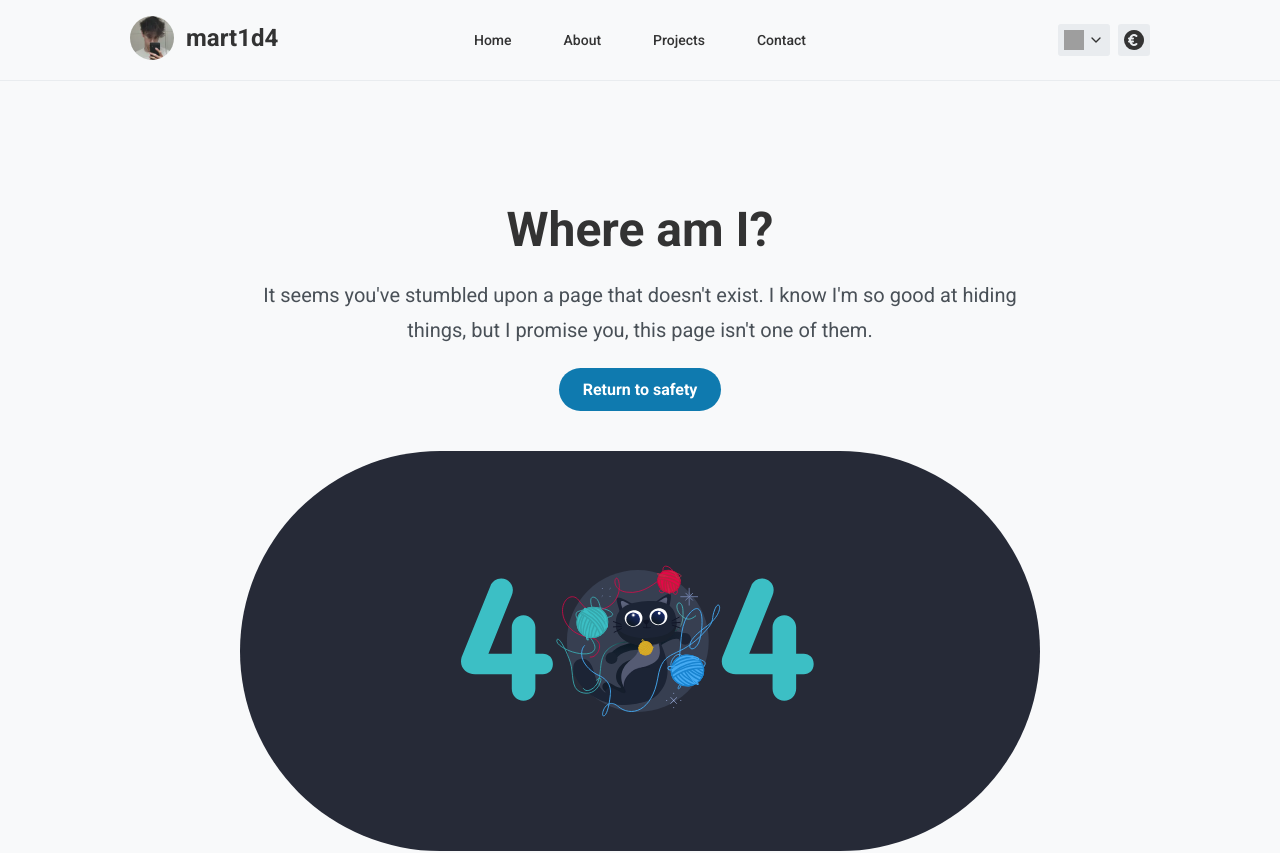
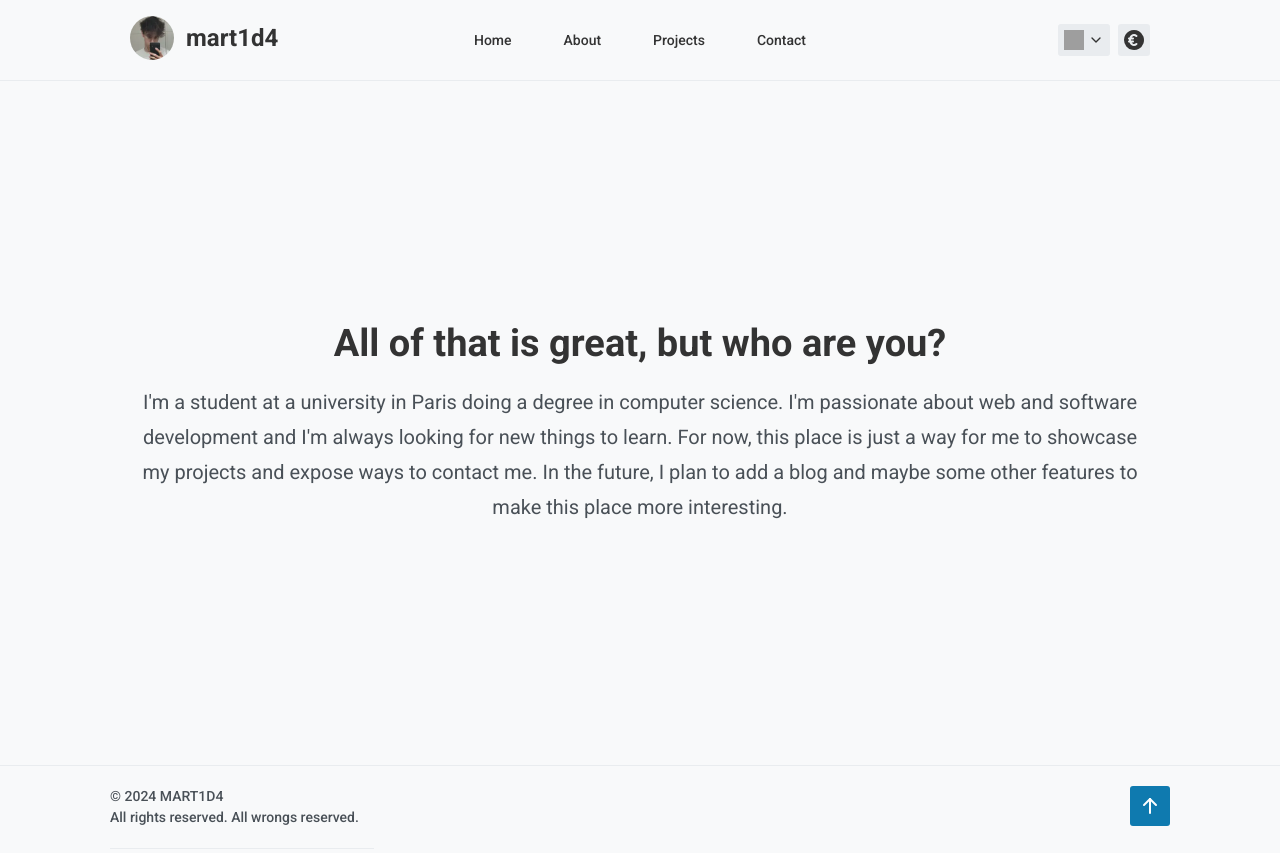
Before and after one commit to mart1d4/portfolio, a Next.js app: page /about in a window 1280 px wide. Before the commit this address had no page. Shown: the top 853 px of the page. Built offline with nearby package versions, Linux system fonts and the light colour scheme; grey boxes are pictures that could not be loaded.

Commit message:
Update CSS styles for Menu, Footer, NotFound, Tooltip, and Header components

```diff
--- /dev/null
+++ b/app/about/About.module.css
@@ -0,0 +1,59 @@
+.main {
+    margin: 120px auto;
+    max-width: var(--max-width);
+}
+
+.main > section {
+    padding: var(--content-padding) var(--spacing);
+    animation: fadeIn 0.5s ease;
+}
+
+.main > section > h1 {
+    text-align: center;
+    font-size: 38px;
+    font-weight: 700;
+    color: var(--fg-1);
+    margin-bottom: 20px;
+}
+
+.main > section > p {
+    text-align: center;
+    font-size: 20px;
+    font-weight: 400;
+    color: var(--fg-2);
+    line-height: 1.75;
+    margin: 0 auto;
+}
+
+@media screen and (max-width: 920px) {
+    .main > section > h1 {
+        font-size: clamp(32px, 5vw, 48px);
+    }
+
+    .main > section > p {
+        font-size: clamp(16px, 3vw, 18px);
+    }
+}
+
+@media screen and (max-width: 768px) {
+    .main {
+        margin: 80px auto;
+    }
+}
+
+@media screen and (max-width: 576px) {
+    .main {
+        margin: 40px auto;
+    }
+}
+
+@keyframes fadeIn {
+    from {
+        transform: translateY(20px);
+        opacity: 0;
+    }
+    to {
+        transform: translateY(0);
+        opacity: 1;
+    }
+}
--- /dev/null
+++ b/app/about/page.tsx
@@ -0,0 +1,19 @@
+import styles from "./About.module.css";
+
+export default function About() {
+    return (
+        <main className={styles.main}>
+            <section>
+                <h1>All of that is great, but who are you?</h1>
+
+                <p>
+                    I'm a student at a university in Paris doing a degree in computer science. I'm
+                    passionate about web and software development and I'm always looking for new
+                    things to learn. For now, this place is just a way for me to showcase my
+                    projects and expose ways to contact me. In the future, I plan to add a blog and
+                    maybe some other features to make this place more interesting.
+                </p>
+            </section>
+        </main>
+    );
+}
--- a/app/components/Footer/Footer.module.css
+++ b/app/components/Footer/Footer.module.css
@@ -3,8 +3,9 @@
 }
 
 .footer > div {
-    height: 220px;
+    min-height: 220px;
     display: flex;
+    flex-wrap: wrap-reverse;
     margin: 0 auto;
     padding: 20px;
     max-width: 1100px;
@@ -25,6 +26,7 @@
     justify-content: center;
     width: 40px;
     height: 40px;
+    margin-bottom: 40px;
     border-radius: var(--radius);
     background-color: var(--primary);
     color: var(--primary-fg);
@@ -42,6 +44,7 @@
 
 .socials {
     display: flex;
+    flex-wrap: wrap;
     margin-top: 20px;
     padding-top: 20px;
     border-top: 1px solid var(--bg-2);
@@ -56,7 +59,7 @@
     color: var(--fg-2);
     border-radius: var(--radius);
     background-color: var(--bg-2);
-    margin-right: 12px;
+    margin: 0 12px 12px 0;
 }
 
 .socials a:hover,
--- a/app/components/Header/Header.module.css
+++ b/app/components/Header/Header.module.css
@@ -105,8 +105,8 @@
     }
 }
 
-@media screen and (max-width: 768px) {
-    .headerNav {
+@media screen and (max-width: 375px) {
+    .logo > span {
         display: none;
     }
 }
--- a/app/components/Menu/Menu.module.css
+++ b/app/components/Menu/Menu.module.css
@@ -32,12 +32,12 @@
     border: 1px solid var(--border);
     border-radius: 4px;
     padding: 8px;
-    width: 150px;
+    width: 250px;
 }
 
 .links a {
     display: block;
-    padding: 8px 16px;
+    padding: 16px;
     color: var(--fg-1);
     text-decoration: none;
     transition: none;
--- a/app/donate/Help.module.css
+++ b/app/donate/Donate.module.css
@@ -1,5 +1,5 @@
 .main {
-    margin: 0 auto;
+    margin: 40px auto;
     max-width: 625px;
 }
 
@@ -9,10 +9,10 @@
 }
 
 .main > section > h1 {
-    font-size: 48px;
+    font-size: 38px;
     font-weight: 700;
     color: var(--fg-1);
-    margin-bottom: 20px;
+    margin-bottom: 40px;
 }
 
 .main > section > p {
@@ -20,7 +20,8 @@
     font-weight: 400;
     color: var(--fg-2);
     line-height: 1.75;
-    margin: 0 auto 40px;
+    margin: 0 auto;
+    margin-bottom: 40px;
 }
 
 .amount {
@@ -29,6 +30,28 @@
 
 .amount > input {
     width: 100%;
+}
+
+@media screen and (max-width: 920px) {
+    .main > section > h1 {
+        font-size: clamp(32px, 5vw, 48px);
+    }
+
+    .main > section > p {
+        font-size: clamp(16px, 3vw, 18px);
+    }
+}
+
+@media screen and (max-width: 768px) {
+    .main {
+        margin: 80px auto;
+    }
+}
+
+@media screen and (max-width: 576px) {
+    .main {
+        margin: 40px auto;
+    }
 }
 
 @keyframes fadeIn {
--- a/app/error.module.css
+++ b/app/error.module.css
@@ -21,7 +21,7 @@
     font-weight: 400;
     color: var(--fg-2);
     line-height: 1.75;
-    max-width: 70%;
+    max-width: 80%;
     margin: 0 auto;
     text-align: center;
 }
--- a/app/page.module.css
+++ b/app/page.module.css
@@ -30,6 +30,8 @@
 }
 
 .hero > img {
+    width: 100%;
+    height: auto;
     user-select: none;
     pointer-events: none;
 }
```
Also changed, not shown: app/donate/DonatePage.tsx (added, +82 -0 lines), app/donate/page.tsx (+4 -76 lines).
